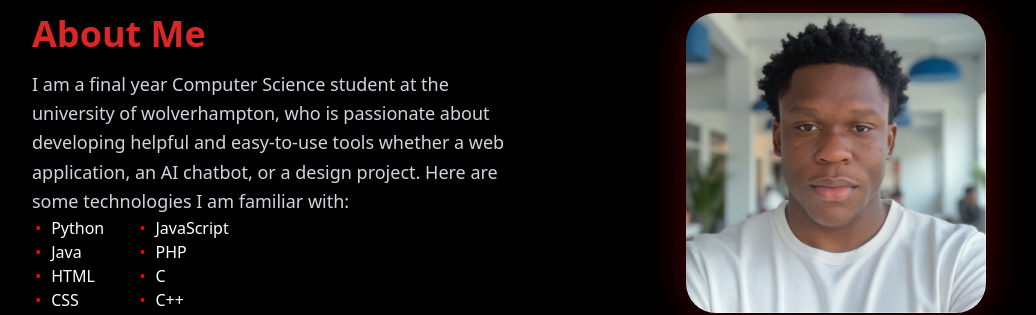
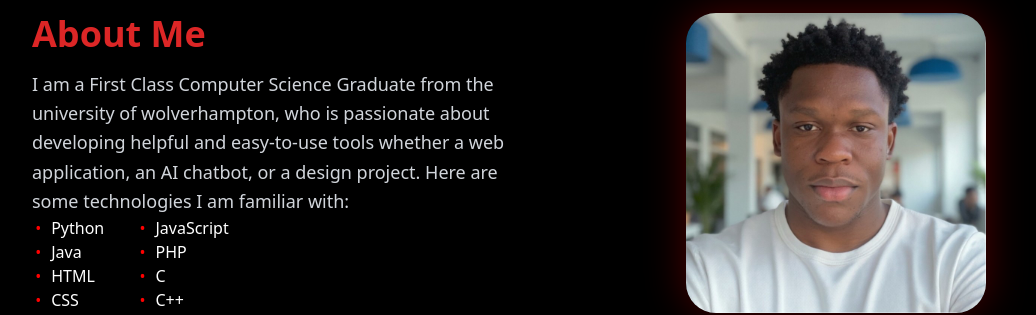
Before and after one commit to Malcolmik/Malcolm, a React (Create React App) app: page / in a window 1280 px wide. Shown: the part 819-1134 px from the top of the page, without its empty margins (80-1116 px from the left). Built offline with nearby package versions, Linux system fonts and the light colour scheme.

Commit message:
Update App.js
Graduate update

```diff
--- a/src/App.js
+++ b/src/App.js
@@ -102,7 +102,7 @@ export default function App() {
             <div className="md:w-1/2 text-center md:text-left">
               <h2 className="text-4xl font-bold mb-4 text-red-600"> About Me</h2>
               <p className="text-lg text-gray-300 leading-relaxed">
-                I am a final year Computer Science student at the university of wolverhampton, who is passionate about developing helpful and easy-to-use tools whether a web application, an AI chatbot, or a design project. Here are some technologies I am familiar with:</p>
+                I am a First Class Computer Science Graduate from the university of wolverhampton, who is passionate about developing helpful and easy-to-use tools whether a web application, an AI chatbot, or a design project. Here are some technologies I am familiar with:</p>
                 <div className="flex gap-8">
                   <ul className="red-bullets">
                     <li>Python</li>
```
